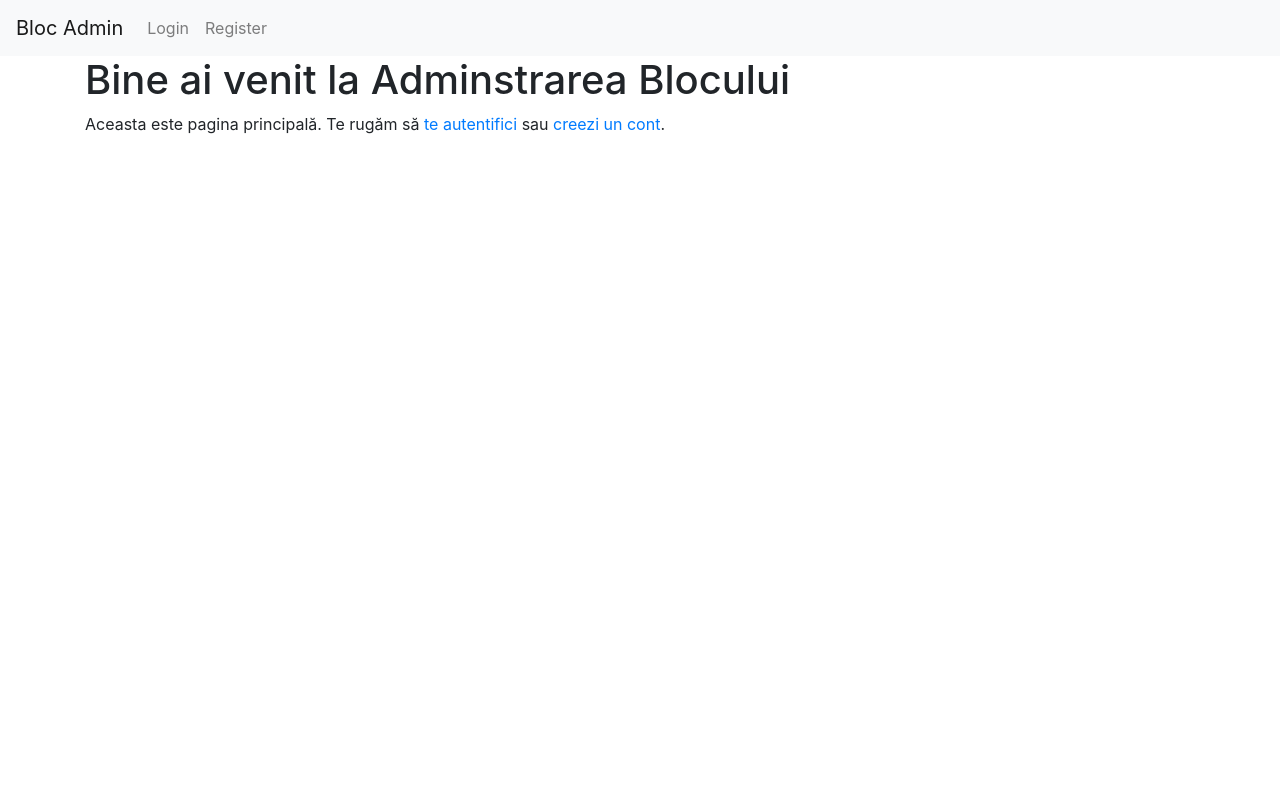
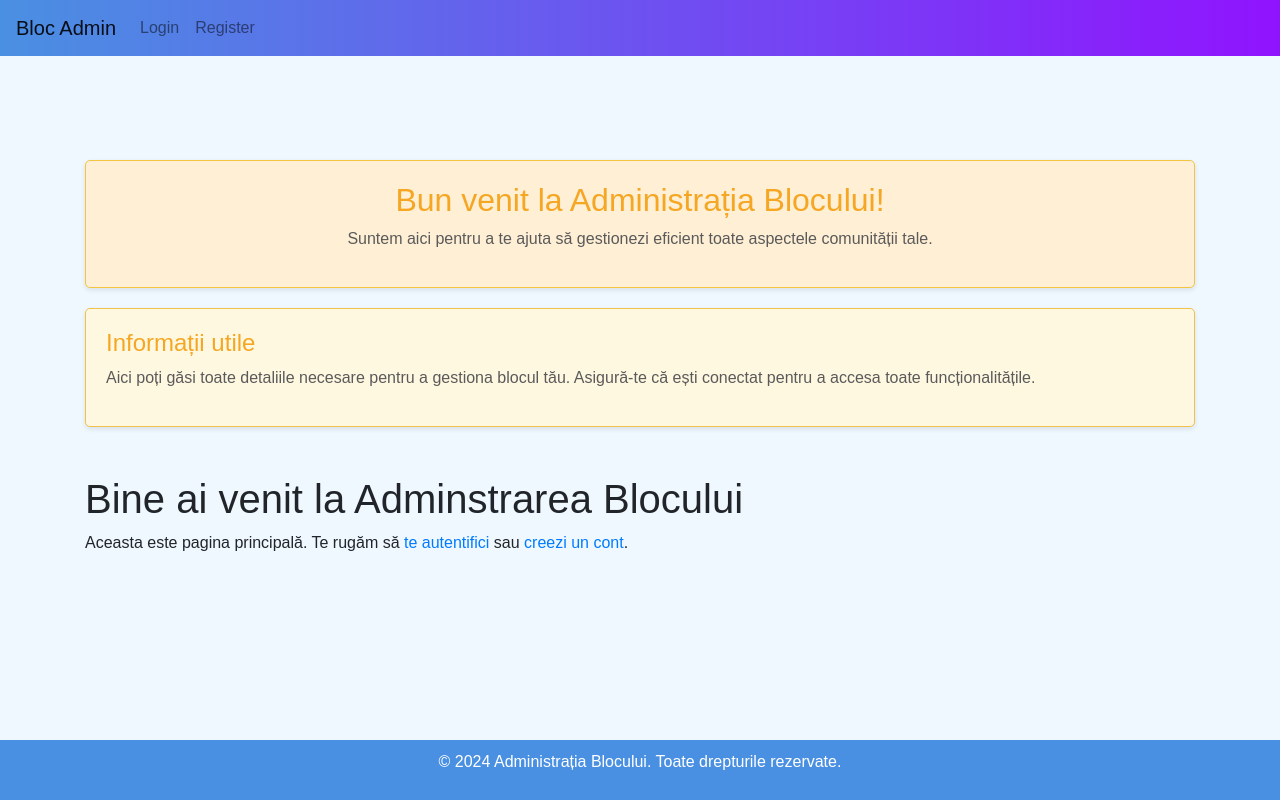
Before and after one commit to Cosmin1989-lab/ProiectFinalDjango, a Django app: page / in a window 1280 px wide. Run offline with Django 5.2, Linux system fonts and the light colour scheme; some libraries are stand-ins or nearby versions.

Commit message:
Locatari bloc

```diff
--- a/locatari/templates/locatari/base.html
+++ b/locatari/templates/locatari/base.html
@@ -3,24 +3,108 @@
 <head>
     <meta charset="UTF-8">
     <meta name="viewport" content="width=device-width, initial-scale=1.0">
-    <title>Bloc Administrare</title>
-    <link href="https://stackpath.bootstrapcdn.com/bootstrap/4.5.2/css/bootstrap.min.css" rel="stylesheet">
+    <title>Administrare Bloc</title>
+    <link rel="icon" href="path/to/favicon.ico" type="image/x-icon"> <!-- Favicon -->
+
+    <!-- Bootstrap CSS -->
+    <link rel="stylesheet" href="https://stackpath.bootstrapcdn.com/bootstrap/4.5.2/css/bootstrap.min.css">
+
+    <style>
+        /* Stiluri personalizate */
+        body {
+            font-family: 'Arial', sans-serif;
+            background-color: #f0f8ff; /* Fundal prietenos */
+            display: flex;
+            flex-direction: column;
+            min-height: 100vh; /* Asigură că footerul rămâne jos */
+            padding-top: 60px; /* Adaugă spațiu deasupra pentru navbar-ul fix */
+            padding-bottom: 60px; /* Adaugă spațiu pentru footer-ul fix */
+            margin: 0;
+        }
+
+        .navbar {
+            position: fixed; /* Fixați bara de navigare */
+            top: 0; /* Poziționează-l în partea de sus a paginii */
+            left: 0;
+            right: 0;
+            z-index: 1000; /* Asigură-te că navbar-ul rămâne deasupra altor elemente */
+            background: linear-gradient(to right, #4a90e2, #9013fe);
+        }
+
+        .container {
+            flex: 1; /* Permite extinderea containerului */
+            margin-top: 80px; /* Adaugă spațiu pentru a compensa navbar-ul fix */
+            margin-bottom: 60px; /* Adaugă spațiu pentru a preveni suprapunerea cu footer-ul fix */
+            padding-top: 20px;
+        }
+
+        /* Stil pentru mesajul de bun venit */
+        .welcome-text {
+            background-color: #ffefd5; /* Culori calde: bej deschis */
+            border: 1px solid #f4c542; /* Tonuri de galben mai închis */
+            border-radius: 5px;
+            padding: 20px;
+            box-shadow: 0 2px 5px rgba(0, 0, 0, 0.1);
+            text-align: center;
+            color: #5a5a5a; /* Text gri închis pentru contrast */
+        }
+        .welcome-text h2 {
+            color: #f5a623; /* Portocaliu cald pentru titlu */
+        }
+
+        /* Stil pentru informațiile utile */
+        .info-box {
+            background-color: #fff8e1; /* Fundal galben pal */
+            border: 1px solid #f0c14b; /* Galben mai închis */
+            border-radius: 5px;
+            padding: 20px;
+            margin-top: 20px;
+            box-shadow: 0 2px 5px rgba(0, 0, 0, 0.1);
+            color: #5a5a5a; /* Text gri închis pentru contrast */
+        }
+        .info-box h4 {
+            color: #f5a623; /* Portocaliu cald pentru subtitluri */
+        }
+
+        footer {
+            position: fixed; /* Fixați footer-ul */
+            bottom: 0; /* Poziționează-l în partea de jos a paginii */
+            left: 0;
+            right: 0;
+            background-color: #4a90e2; /* Fundal footer */
+            color: white;
+            text-align: center;
+            padding: 10px 0;
+            z-index: 1000; /* Asigură-te că footer-ul rămâne deasupra altor elemente */
+        }
+
+        /* Stil pentru pagina de login */
+        .login-container {
+            max-width: 400px;
+            margin: auto;
+            padding: 20px;
+            border: 1px solid #dddddd;
+            border-radius: 5px;
+            background-color: #ffffff;
+            box-shadow: 0 2px 5px rgba(0, 0, 0, 0.1);
+        }
+    </style>
 </head>
 <body>
-    <nav class="navbar navbar-expand-lg navbar-light bg-light">
+    <nav class="navbar navbar-expand-lg navbar-light">
         <a class="navbar-brand" href="{% url 'profile' %}">Bloc Admin</a>
         <div class="collapse navbar-collapse">
             <ul class="navbar-nav ms-auto">
                 {% if user.is_authenticated %}
                     <li class="nav-item">
-                        <a class="nav-link" href="{% url 'logout' %}">Logout</a>
+                        <a class="nav-link" href="{% url 'logout' %}" aria-label="Logout">Logout</a>
                     </li>
                 {% else %}
                     <li class="nav-item">
-                        <a class="nav-link" href="{% url 'login' %}">Login</a>
+                        <a class="nav-link" href="{% url 'login' %}" aria-label="Login">Login</a>
                     </li>
                     <li class="nav-item">
-                        <a class="nav-link" href="{% url 'register' %}">Register</a>
+                        <a class="nav-link" href="{% url 'register' %}" aria-label="Register">Register</a>
                     </li>
                 {% endif %}
             </ul>
@@ -28,10 +112,35 @@
     </nav>
 
     <div class="container">
+        <!-- Mesaj de bun venit -->
+        <div class="welcome-text">
+            <h2>Bun venit la Administrația Blocului!</h2>
+            <p>Suntem aici pentru a te ajuta să gestionezi eficient toate aspectele comunității tale.</p>
+        </div>
+
+        {% if messages %}
+            <div class="alert alert-info" role="alert">
+                {% for message in messages %}
+                    {{ message }}
+                {% endfor %}
+            </div>
+        {% endif %}
+
+        <!-- Chenare pentru informații -->
+        <div class="info-box">
+            <h4>Informații utile</h4>
+            <p>Aici poți găsi toate detaliile necesare pentru a gestiona blocul tău. Asigură-te că ești conectat pentru a accesa toate funcționalitățile.</p>
+        </div>
+            <br><br>
         {% block content %}{% endblock %}
     </div>
 
-     <script src="https://code.jquery.com/jquery-3.5.1.slim.min.js"></script>
-     <script src="https://cdn.jsdelivr.net/npm/bootstrap@4.5.2/dist/js/bootstrap.bundle.min.js"></script>
+    <footer>
+        <p>&copy; 2024 Administrația Blocului. Toate drepturile rezervate.</p>
+    </footer>
+
+    <!-- jQuery and Bootstrap JS -->
+    <script src="https://code.jquery.com/jquery-3.5.1.slim.min.js" defer></script>
+    <script src="https://cdn.jsdelivr.net/npm/bootstrap@4.5.2/dist/js/bootstrap.bundle.min.js" defer></script>
 </body>
 </html>
```
Also changed, not shown: db.sqlite3.
